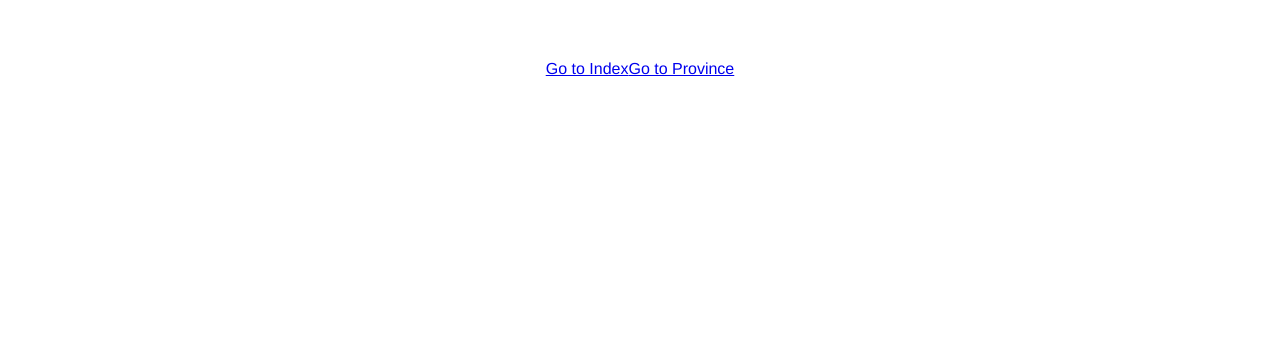
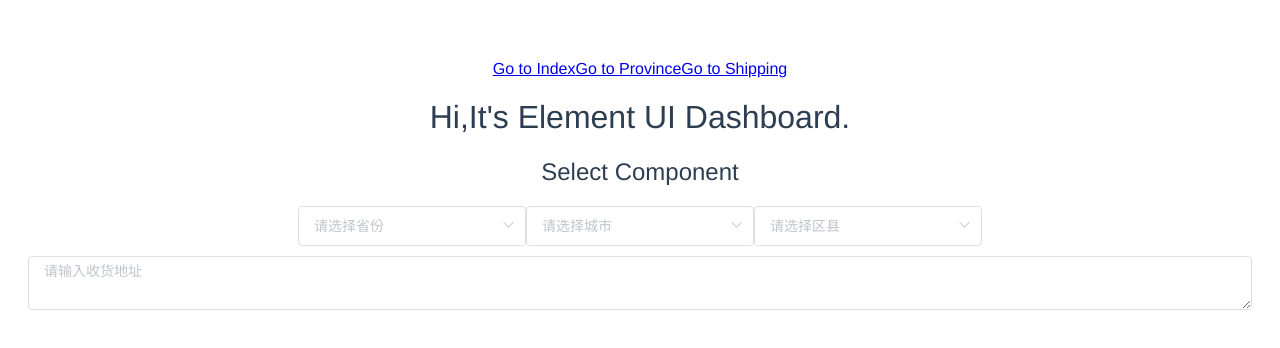
Before and after one commit to nicole0169/my-element, a Vue app: page /shipping in a window 1280 px wide. Shown: the top 348 px of the page. Built offline with nearby package versions, Linux system fonts and the light colour scheme.

Commit message:
add shipping address

```diff
--- a/src/App.vue
+++ b/src/App.vue
@@ -7,6 +7,7 @@
             <!-- <router-link> 默认会被渲染成一个<a>标签 -->
             <router-link to="/">Go to Index</router-link>
             <router-link to="/province">Go to Province</router-link>
+            <router-link to="/shipping">Go to Shipping</router-link>
         </p>
         <router-view/>
     </div>
--- /dev/null
+++ b/src/components/AddressBox.vue
@@ -0,0 +1,21 @@
+<template>
+    <div class="hello">
+        <el-input
+                type="textarea"
+                :row="5"
+                v-model="textareaAddress"
+                placeholder="请输入收货地址">
+        </el-input>
+    </div>
+</template>
+
+<script>
+    export default {
+        name: 'hello',
+        data() {
+            return {
+                textareaAddress: ''
+            };
+        }
+    }
+</script>
--- /dev/null
+++ b/src/components/ShippingAddress.vue
@@ -0,0 +1,45 @@
+<template>
+    <div class="hello">
+        <province></province>
+        <addressbox></addressbox>
+    </div>
+</template>
+<script>
+    import Province from './Province'
+    import AddressBox from './AddressBox'
+
+    export default {
+        name: 'hello',
+        components: {
+            'province': Province,
+            'addressbox': AddressBox
+        },
+        data() {
+            return {};
+        }
+    }
+</script>
+<!-- Add "scoped" attribute to limit CSS to this component only -->
+<style scoped>
+    h1, h2 {
+        font-weight: normal;
+    }
+
+    ul {
+        list-style-type: none;
+        padding: 0;
+    }
+
+    li {
+        display: inline-block;
+        margin: 0 10px;
+    }
+
+    a {
+        color: #42b983;
+    }
+
+    div {
+        margin: 10px;
+    }
+</style>
--- a/src/router/index.js
+++ b/src/router/index.js
@@ -2,6 +2,7 @@ import Vue from 'vue'
 import Router from 'vue-router'
 import HelloWorld from '@/components/HelloWorld'
 import Province from '@/components/Province'
+import ShippingAddress from '@/components/ShippingAddress'
 
 Vue.use(Router)
 
@@ -17,6 +18,11 @@ export default new Router({
             path: '/province',
             name: 'Province',
             component: Province
+        },
+        {
+            path: '/shipping',
+            name: 'ShippingAddress',
+            component: ShippingAddress
         }
     ]
 })
```
Lines whose indentation alone changed are shown as unchanged.
